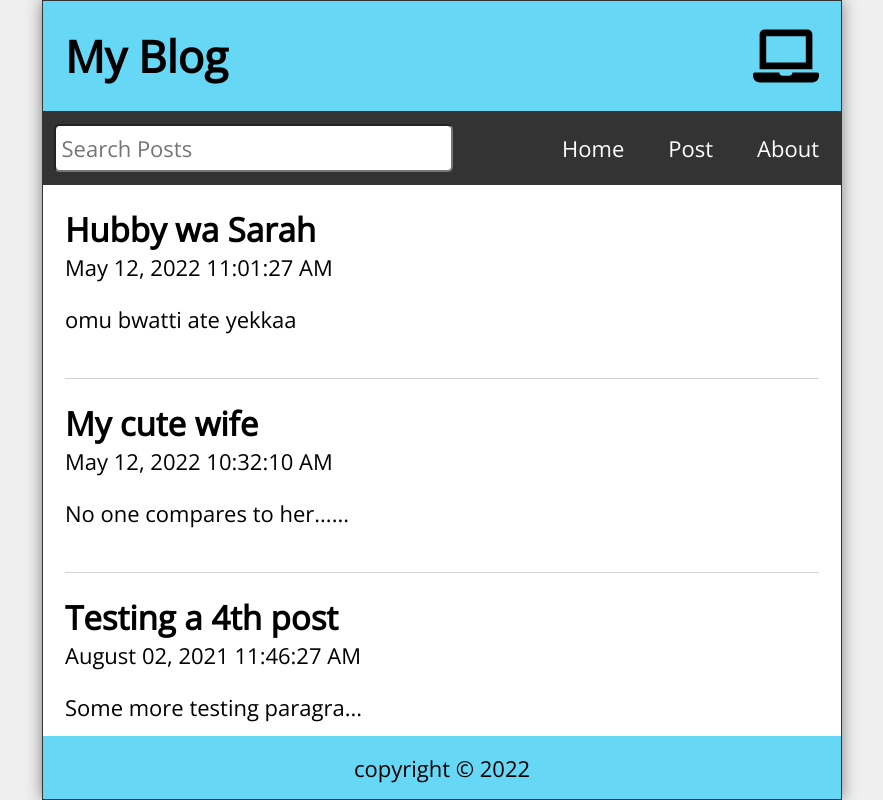
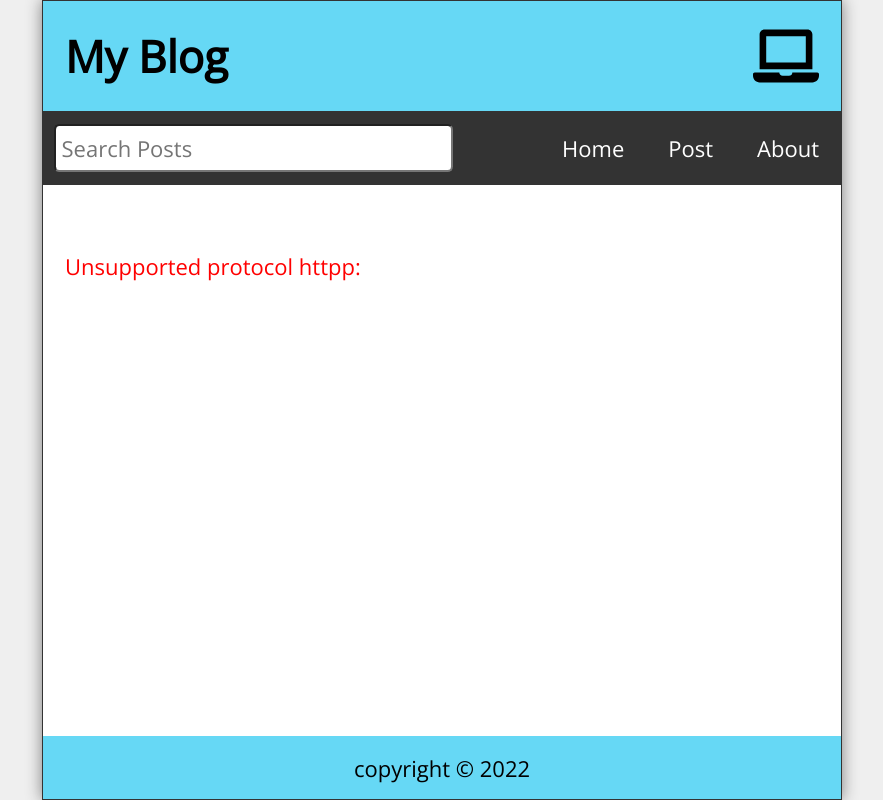
Before and after one commit to Seremba/react-blog-app, a React (Create React App) app: page / in a window 1280 px wide. Shown: the whole page, without its empty margins (198-1081 px from the left). Built offline with nearby package versions, Linux system fonts and the light colour scheme; data requests are answered from the project's data file.

Commit message:
used the useAxiosFetch hook to display an error if wrong url and display posts if correct url

```diff
--- a/src/App.js
+++ b/src/App.js
@@ -16,6 +16,7 @@ import {useState, useEffect} from 'react';
 import { format} from 'date-fns';
 import axios from 'axios';
 import useWindowSize from './hooks/useWindowSize';
+import useAxiosFetch from './hooks/useAxiosFetch';
 
 
 function App() {
@@ -27,9 +28,14 @@ function App() {
   const [editBody, setEditBody] = useState('');
   const [searchResult, setSearchResults] = useState([]);
   const { width } = useWindowSize();
+  const { data, fetchError, isLoading } = useAxiosFetch('httpp://localhost:3500/posts');
 
   const baseUrl = 'http://localhost:3500/posts';
-  // usage of axios
+
+ useEffect(() => {
+   setPosts(data);
+ },[data]);
+  /* usage of axios
   useEffect(() => {
     const fetchPosts = async () => {
       try {
@@ -48,7 +54,7 @@ function App() {
     }
 
     fetchPosts();
-  }, [])
+  }, []) */
 
   useEffect(() => {
     const filteredResults = posts.filter((post) =>
@@ -126,6 +132,8 @@ function App() {
           element={
             <Home
             posts={searchResult}
+            fetchError={fetchError}
+            isLoading= {isLoading}
             />}
         />
 
--- a/src/Home.js
+++ b/src/Home.js
@@ -1,12 +1,13 @@
-import Feed from './Feed'
-const Home = ({posts}) => {
-  return (
-    <main className='Home'>
-      {posts.length ?
-       ( <Feed posts={posts} />) :
-       (<p style={{marginTop: '2rem'}}>No posts to show</p>)}
-    </main>
-  )
+import Feed from './Feed';
+
+const Home = ({ posts, fetchError, isLoading }) => {
+    return (
+        <main className="Home">
+            {isLoading && <p className="statusMsg">Loading posts...</p>}
+            {!isLoading && fetchError && <p className="statusMsg" style={{ color: "red" }}>{fetchError}</p>}
+            {!isLoading && !fetchError && (posts.length ? <Feed posts={posts} /> : <p className="statusMsg">No posts to display.</p>)}
+        </main>
+    )
 }
 
 export default Home
```
